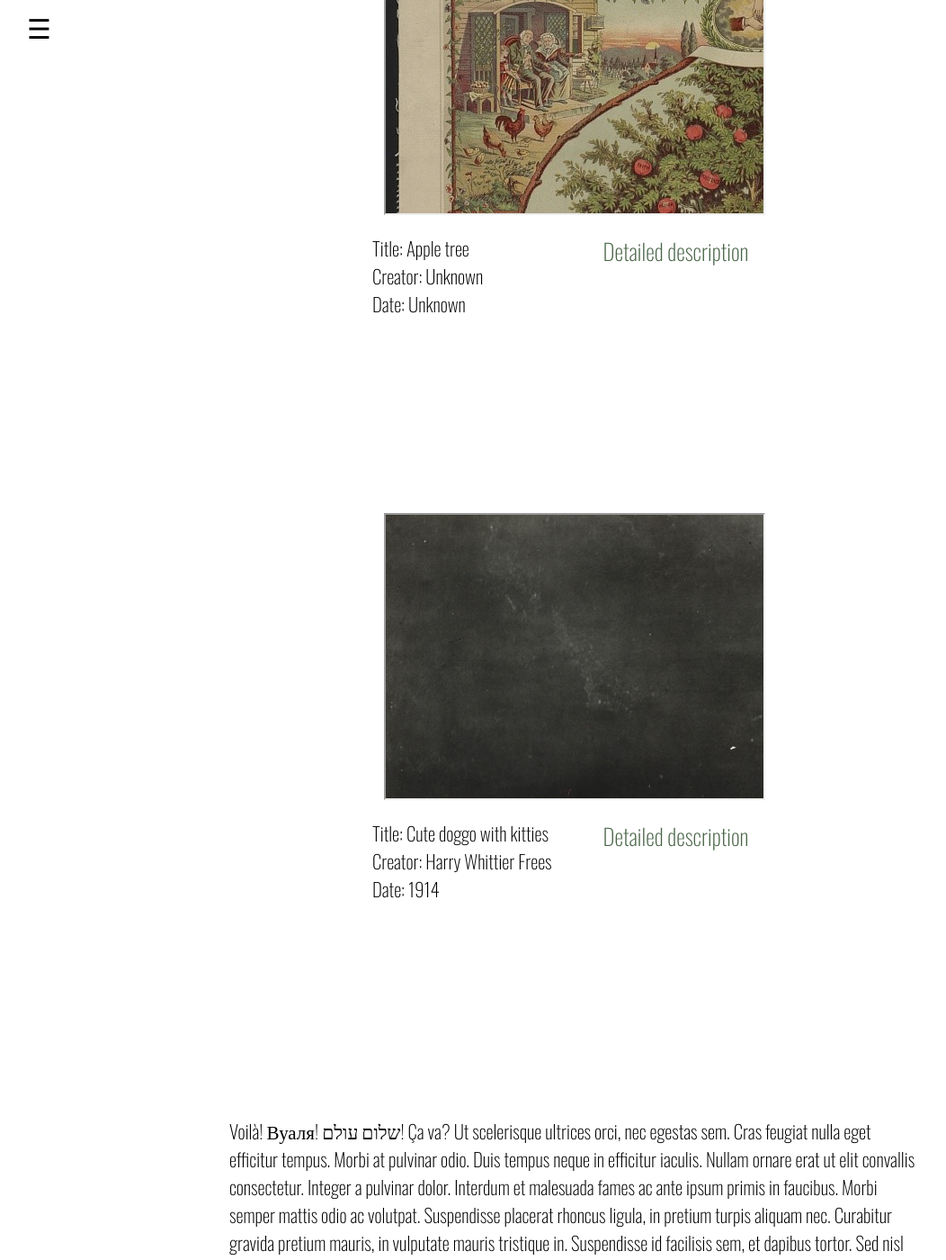
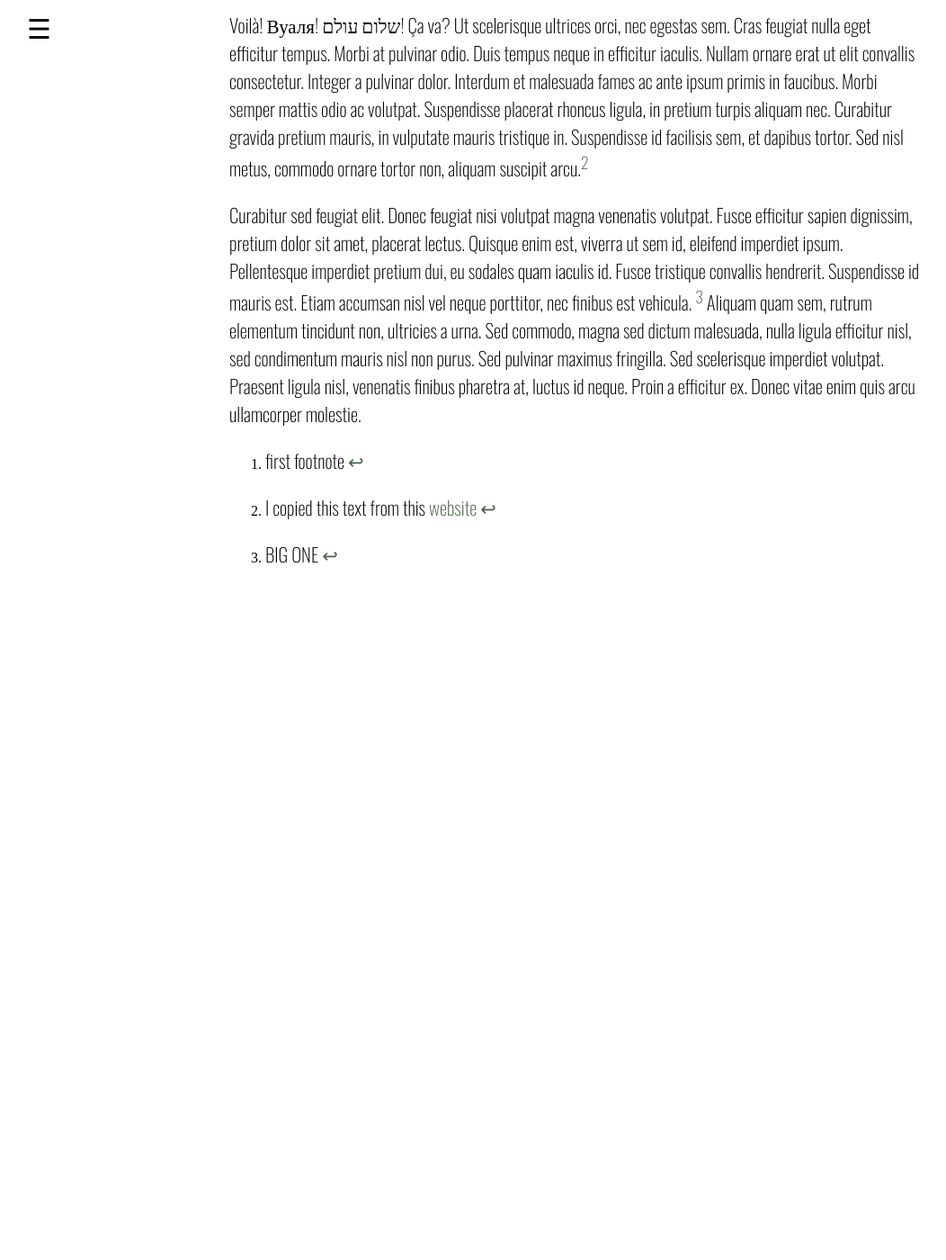
Before and after one commit to DerDoktorFaust/MinDoc, a Jekyll site: the page built from 001_introduction.md, in a window 1280 px wide and 1400 px high, scrolled down 676 px. Shown: the whole window at 90% size, without its empty margins (1-1053 px from the left). Built offline with Jekyll 4.4.1, drawn with Linux system fonts in a browser that asks for light colours; after the commit the page ends 1428 px from its top, so only the background shows below that.

Commit message:
updated single image code

```diff
--- a/_config.yml
+++ b/_config.yml
@@ -23,6 +23,7 @@ assets:
     - media_files/images
     - media_files/audio
     - media_files/video
+    - media_files/pdfs
 
 collections_dir: media_files
 
--- a/configuration_files/_includes/media.html
+++ /dev/null
@@ -1,81 +0,0 @@
-<main class="main-wrap">
-    {% assign media = {{include.pages}} %}
-    {% for element in media %}
-    {% if element.media_type == 'image' and element.page == 'source' %}
-    <div
-      class="container"
-      id="osd-container-{{ element.title }}"
-      style="
-        margin: 0 auto;
-        padding: 0;
-        display: flex;
-        justify-content: center;
-        align-items: center;
-      "
-    >
-      <div id="{{ element.title }}"></div>
-    </div>
-    <script type="text/javascript">
-      document.addEventListener("DOMContentLoaded", function () {
-        var img = new Image();
-        img.src =
-          "{% if element._path contains 'assets' or element._path contains 'media_files' %} {{ site.baseurl }}{{ element._path }} {% else %} {{ element._path }} {% endif %}";
-
-        img.onload = function () {
-          var width = img.width / 2;
-          var height = img.height / 2;
-
-          // Set the container size dynamically
-          var osdContainer = document.getElementById(
-            "osd-container-{{ element.title }}"
-          );
-          osdContainer.style.width = width + "px";
-          osdContainer.style.height = height + "px";
-
-          OpenSeadragon({
-            id: "osd-container-{{ element.title }}",
-            prefixUrl:
-              "{{ site.baseurl }}/configuration_files/assets/img/openseadragon/",
-            maxZoomLevel: 100,
-            defaultZoomLevel: 1,
-            tileSources: {
-              type: "image",
-              url: img.src,
-            },
-          });
-        };
-      });
-    </script>
-
-    <div class="description-wrapper">
-      <p>
-        Title: {{ element._title }}<br />
-        Creator: {{ element.creator }}<br />
-        Date: {{ element._date }}
-      </p>
-      <a href="{{ site.baseurl }}{{ element.url }}"
-        ><button class="description_btn">Detailed description</button></a
-      >
-    </div>
-
-    {% else %}
-    <div class="container">
-      <iframe
-        src="{% if element._path contains 'assets' or element._path contains 'media_files'%} {{ site.baseurl }}{{ element._path }} {% else %} {{ element._path }} {% endif %}"
-        class="page_image"
-      ></iframe>
-      <div>
-        <div class="description-wrapper">
-          <p>
-            Title: {{ element._title }}<br />
-            Creator: {{ element.creator }}<br />
-            Date: {{ element._date }}
-          </p>
-          <a href="{{ site.baseurl }}{{ element.url }}"
-            ><button class="description_btn">Detailed description</button></a
-          >
-        </div>
-      </div>
-    </div>
-    {% endif %} {% endfor %}
-  </main>
```
Also changed, not shown: 003_about_the_source.md (+3 -2 lines).
